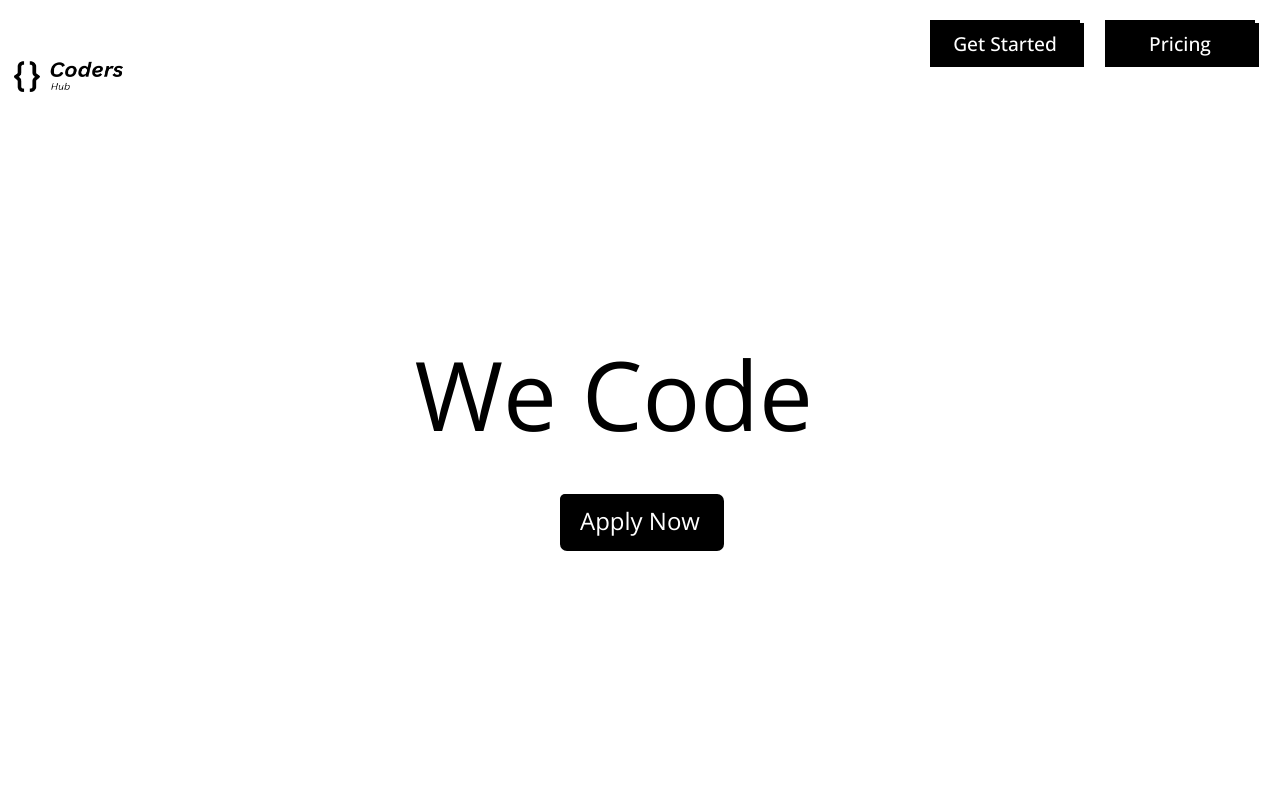
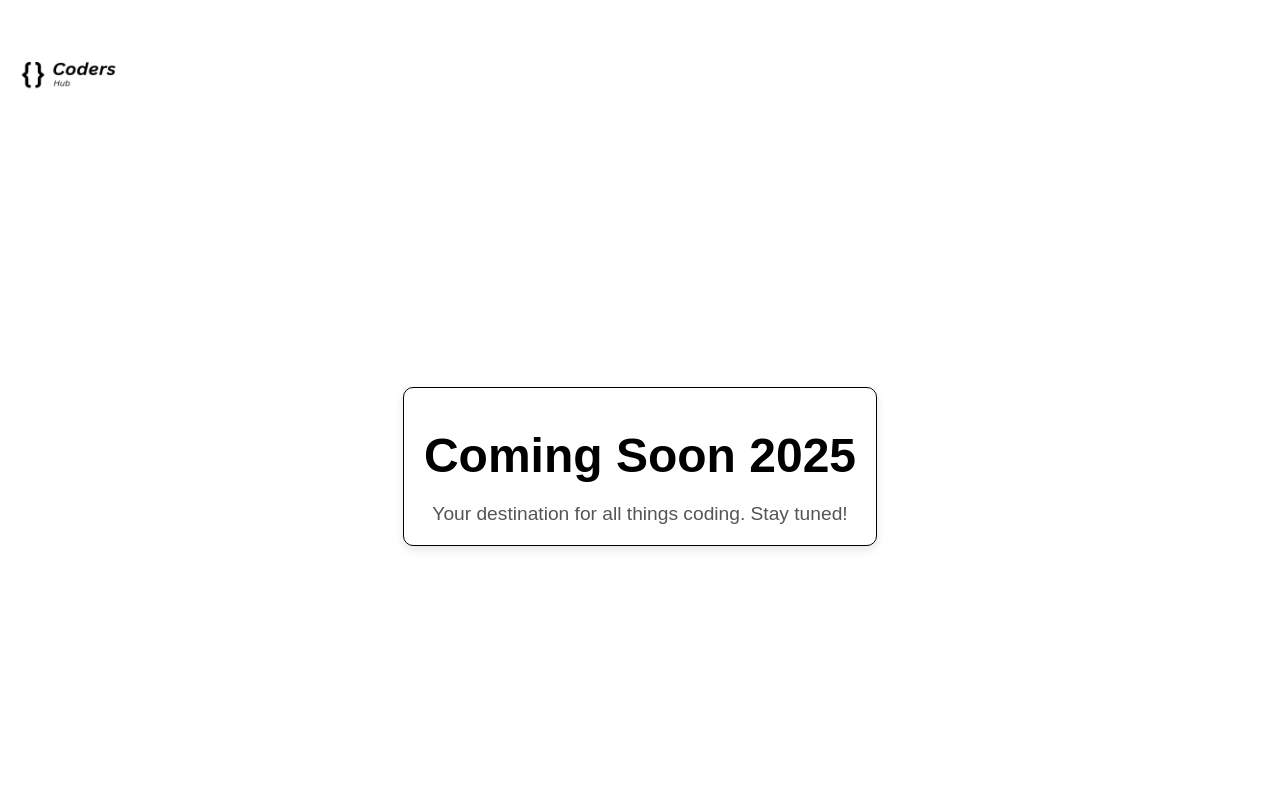
Before and after one commit to Pythonwithsean/CodershubUk, a React (Vite) app in the folder CodershubApp/: page / in a window 1280 px wide. Shown: the top 800 px of the page. Built offline with nearby package versions, Linux system fonts and the light colour scheme.

Commit message:
coming soon page

```diff
--- a/CodershubApp/src/App.tsx
+++ b/CodershubApp/src/App.tsx
@@ -11,6 +11,7 @@ import Payment from "./components/Payment";
 import Courses from "./components/Courses";
 import Settings from "./components/Settings";
 import Bookings from "./components/Bookings";
+import ComingSoon from "./components/ComingSoon";
 
 function App() {
   return (
@@ -20,11 +21,11 @@ function App() {
           <br />
           <br />
           <br />
-          <Link to="/">
+          {/* <Link to="/">
             <img src="/Logo.png" className="Logo" alt="Codershub" />
-          </Link>
+          </Link> */}
           <Routes>
-            <Route path="/auth" element={<Login />} />
+            {/* <Route path="/auth" element={<Login />} />
             <Route path="/signup" element={<Signup />} />
             <Route path="/pricing" element={<Pricing />} />
             <Route path="/dashboard/payments" element={<Payment />} />
@@ -40,8 +41,8 @@ function App() {
             <Route
               path="/dashboard/bookings"
               element={<Dashboard children={<Bookings />} />}
-            />
-            <Route path="/" element={<Hero />} />
+            /> */}
+            <Route path="/" element={<ComingSoon />} />
             <Route path="*" element={<NotFound />} />
           </Routes>
         </Router>
--- /dev/null
+++ b/CodershubApp/src/components/ComingSoon.tsx
@@ -0,0 +1,12 @@
+import "../styles/Comingsoon.css";
+export default function ComingSoon() {
+  return (
+    <div className="ComingSoon">
+      <div className="content">
+        <img src="/Logo.png" className="Logo" alt="Codershub" />
+        <h1>Coming Soon 2025</h1>
+        <p>Your destination for all things coding. Stay tuned!</p>
+      </div>
+    </div>
+  );
+}
--- /dev/null
+++ b/CodershubApp/src/styles/Comingsoon.css
@@ -0,0 +1,49 @@
+.ComingSoon {
+  display: flex;
+  justify-content: center;
+  align-items: center;
+  height: 100vh;
+  background: white;
+  color: black;
+  font-family: "Poppins", sans-serif;
+  text-align: center;
+}
+
+.content {
+  max-width: 600px;
+  padding: 20px;
+  border: 1px solid black;
+  border-radius: 10px;
+  box-shadow: 0 4px 10px rgba(0, 0, 0, 0.1);
+}
+
+.Logo {
+  max-width: 150px;
+  margin-bottom: 20px;
+  animation: fadeIn 2s ease-in-out;
+  border-radius: 50%;
+  padding: 10px;
+}
+
+h1 {
+  font-size: 3rem;
+  margin: 20px 0;
+  font-weight: bold;
+}
+
+p {
+  font-size: 1.2rem;
+  margin-top: 10px;
+  color: #555;
+}
+
+@keyframes fadeIn {
+  from {
+    opacity: 0;
+    transform: scale(0.9);
+  }
+  to {
+    opacity: 1;
+    transform: scale(1);
+  }
+}
```
